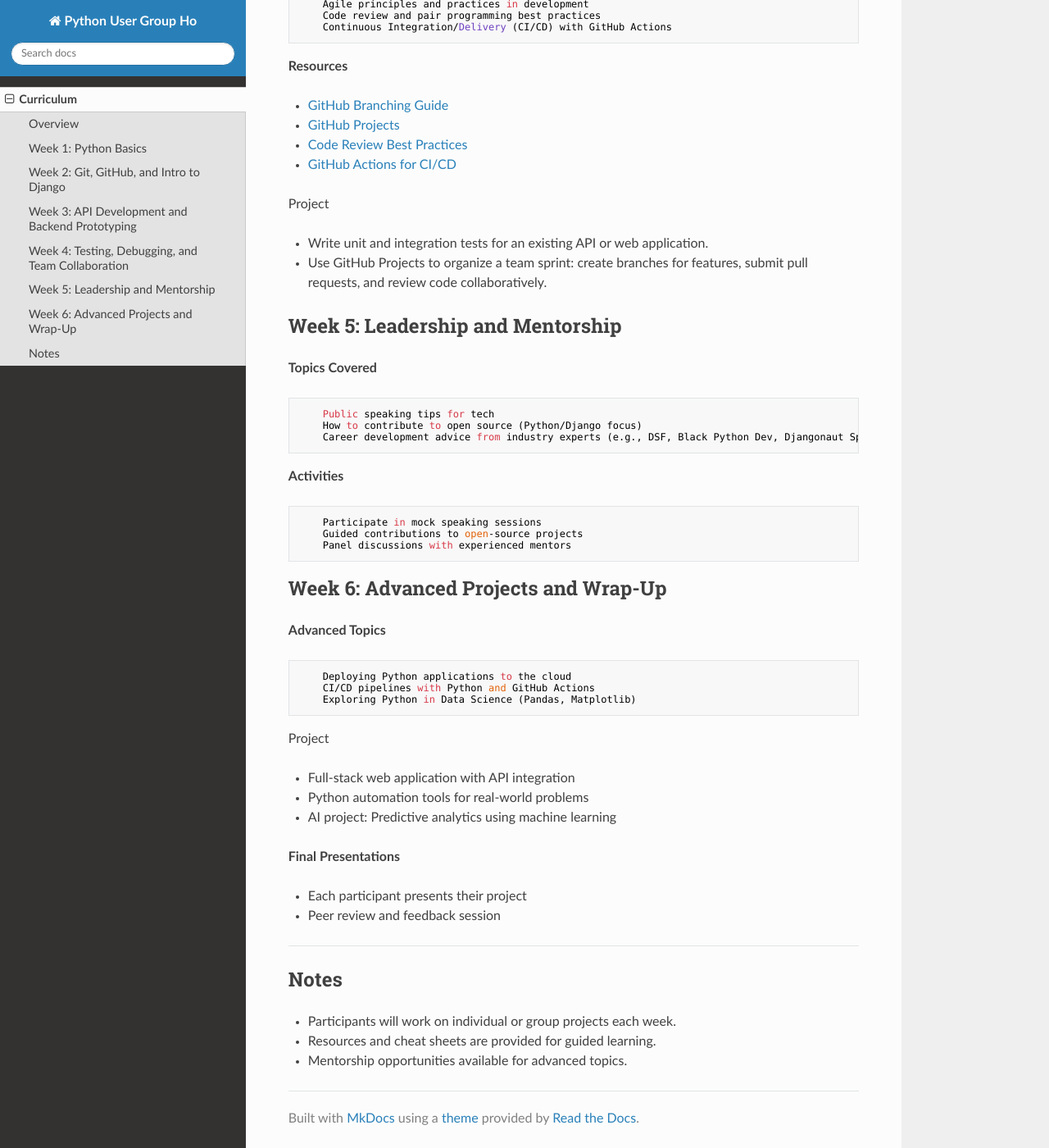
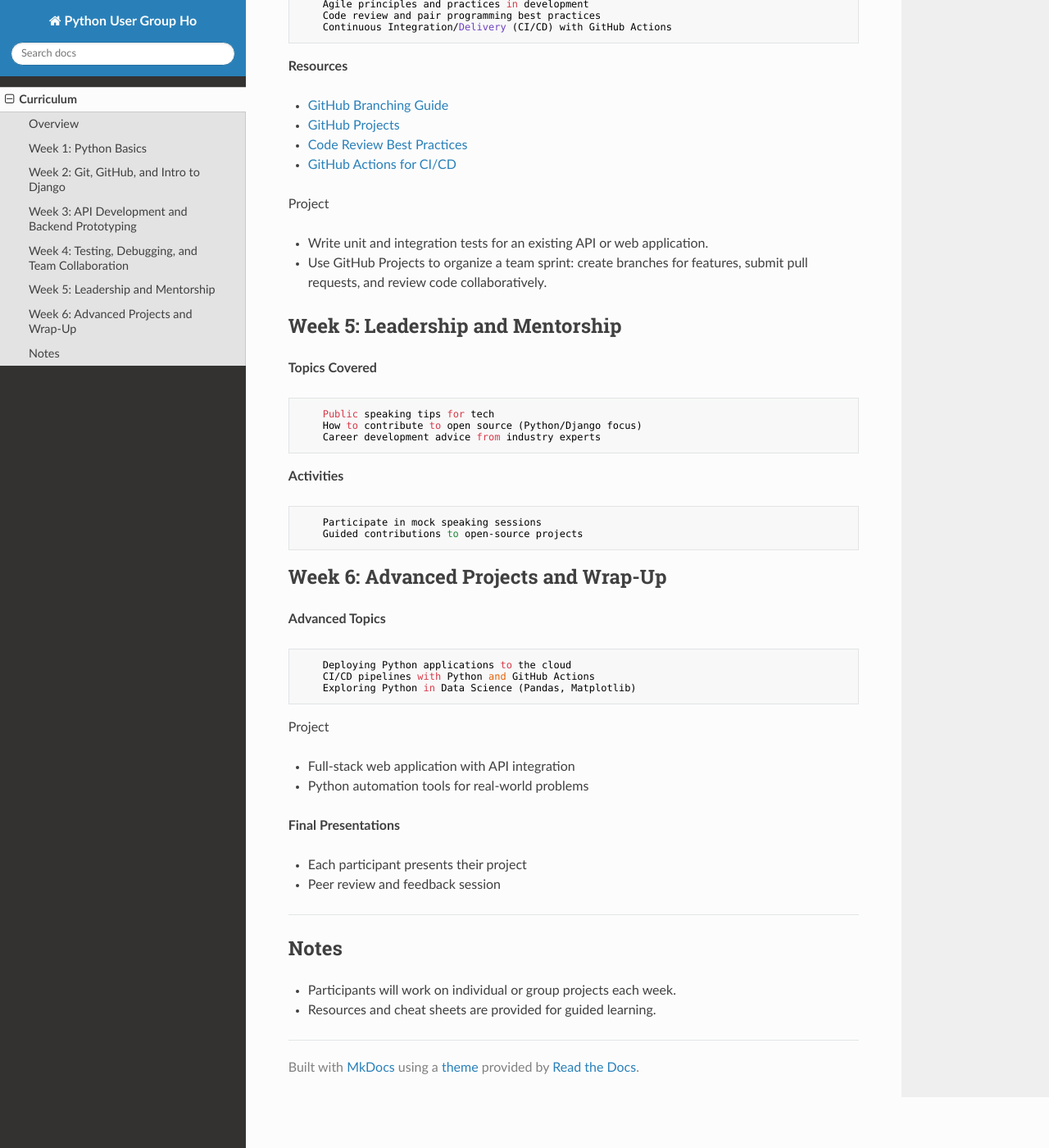
Before and after one commit to hopythonusergroup/curriculum, an MkDocs documentation site: the page built from docs/index.md, in a window 1280 px wide and 1400 px high, scrolled down 3132 px. Shown: the whole window at 82% size. Built offline with MkDocs 1.6.1, drawn with Linux system fonts in a browser that asks for light colours; nearby versions of some CDN libraries.

Commit message:
Update index.md

```diff
--- a/docs/index.md
+++ b/docs/index.md
@@ -163,13 +163,12 @@ Project
 
         Public speaking tips for tech
         How to contribute to open source (Python/Django focus)
-        Career development advice from industry experts (e.g., DSF, Black Python Dev, Djangonaut Space)
+        Career development advice from industry experts
 
 **Activities**
 
         Participate in mock speaking sessions
         Guided contributions to open-source projects
-        Panel discussions with experienced mentors
 
 ## Week 6: Advanced Projects and Wrap-Up
 
@@ -183,7 +182,6 @@ Project
 
 - Full-stack web application with API integration
 - Python automation tools for real-world problems
-- AI project: Predictive analytics using machine learning
 
 **Final Presentations**
 
@@ -196,4 +194,3 @@ Project
 
 - Participants will work on individual or group projects each week.
 - Resources and cheat sheets are provided for guided learning.
-- Mentorship opportunities available for advanced topics.
```
